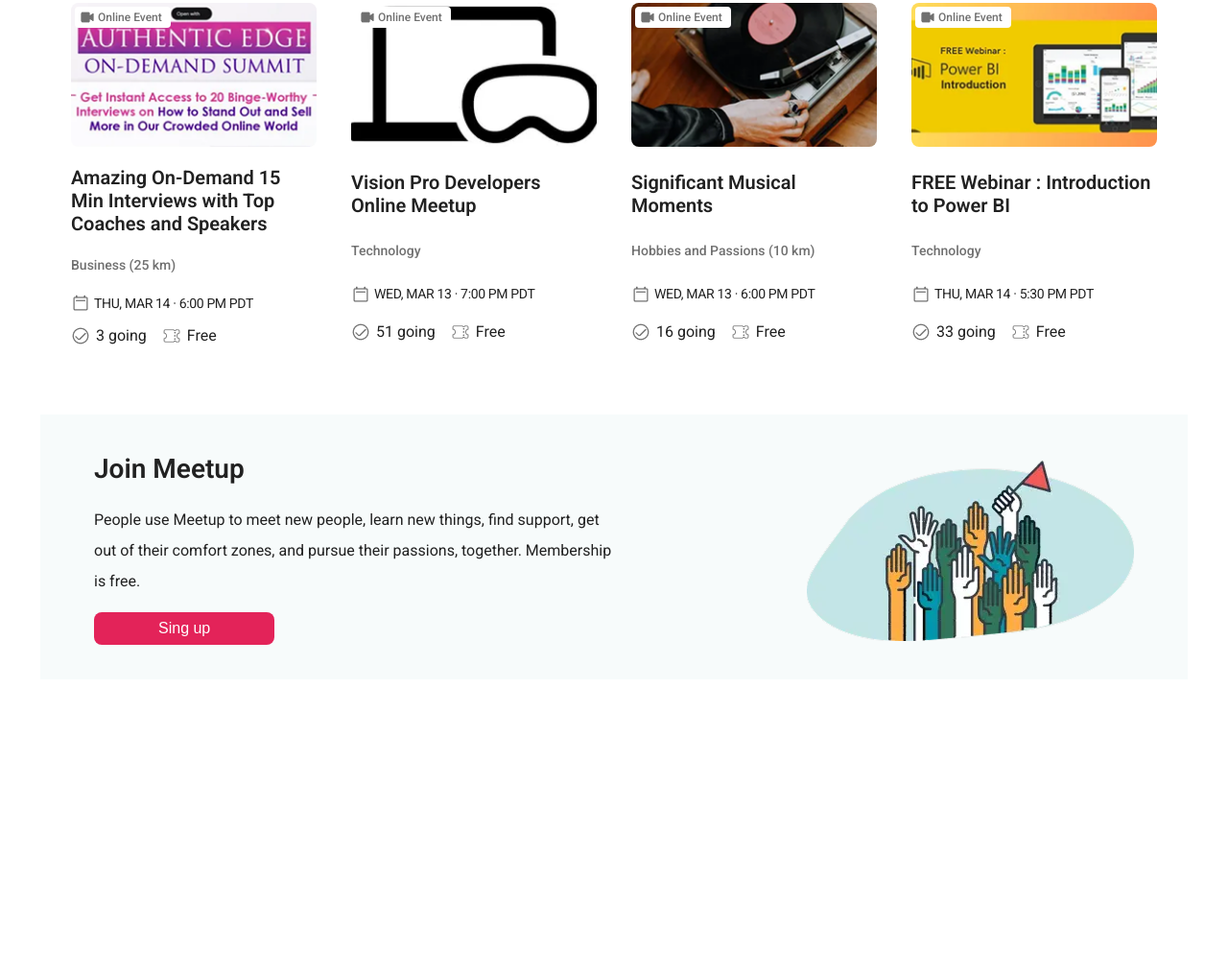
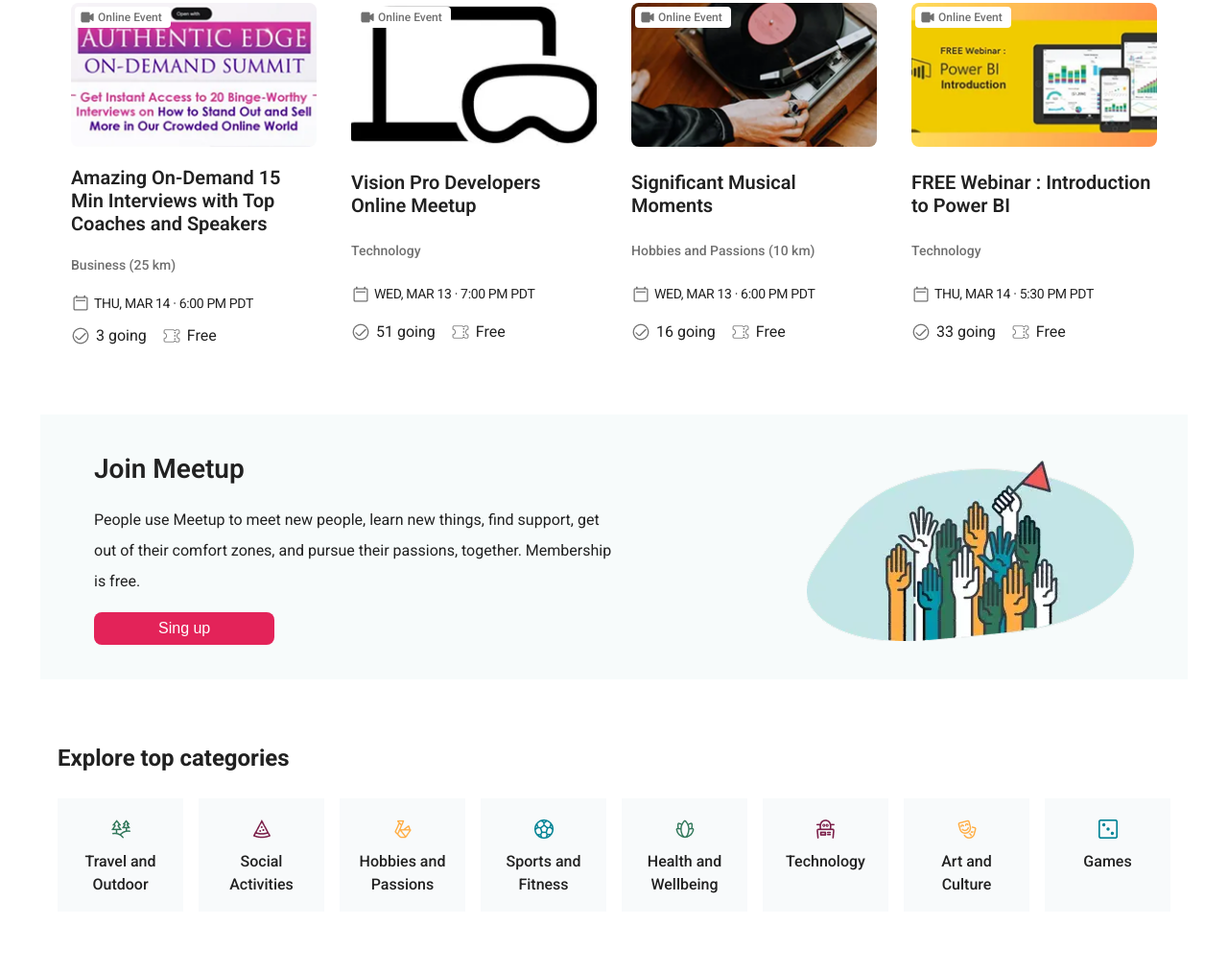
Before and after one commit to gekon-dp/module-1-course-project, a plain HTML site: page index.html in a window 1280 px wide. Shown: the part 1542-2556 px from the top of the page at 96% size. Before the commit the page ends 2250 px from the top, so only its background shows below. Drawn offline with Linux system fonts and the light colour scheme.

Commit message:
Add new category cards to index.html with corresponding icons. Update main.css for responsive layout and styling of categories section.

```diff
--- a/index.html
+++ b/index.html
@@ -519,9 +519,56 @@
             <div class="bottom-row">
                 <div class="category-card">
                     <span>
-                        <img src="assets/icons/movie-icon.png" alt="online event badge" />
+                        <img src="assets/icons/cat-1.png" alt="online event badge" />
                     </span>
                     <p>Travel and Outdoor</p>
+                </div>
+                <div class="category-card">
+                    <span>
+                        <img src="assets/icons/cat-2.png" alt="online event badge" />
+                    </span>
+                    <p>Social
+                        Activities</p>
+                </div>
+                <div class="category-card">
+                    <span>
+                        <img src="assets/icons/cat-3.png" alt="online event badge" />
+                    </span>
+                    <p>Hobbies and
+                        Passions</p>
+                </div>
+                <div class="category-card">
+                    <span>
+                        <img src="assets/icons/cat-4.png" alt="online event badge" />
+                    </span>
+                    <p>Sports and
+                        Fitness</p>
+                </div>
+                <div class="category-card">
+                    <span>
+                        <img src="assets/icons/cat-5.png" alt="online event badge" />
+                    </span>
+                    <p>Health and
+                        Wellbeing</p>
+                </div>
+                <div class="category-card">
+                    <span>
+                        <img src="assets/icons/cat-6.png" alt="online event badge" />
+                    </span>
+                    <p>Technology</p>
+                </div>
+                <div class="category-card">
+                    <span>
+                        <img src="assets/icons/cat-7.png" alt="online event badge" />
+                    </span>
+                    <p>Art and
+                        Culture</p>
+                </div>
+                <div class="category-card">
+                    <span>
+                        <img src="assets/icons/cat-8.png" alt="online event badge" />
+                    </span>
+                    <p>Games</p>
                 </div>
             </div>
         </section>
--- a/styles/main.css
+++ b/styles/main.css
@@ -1,5 +1,4 @@
 /* Временно скрываем секции */
-.categories,
 .popular,
 .faq,
 .blog,
@@ -60,7 +59,6 @@ ul {
 ========================================== */
 /* Основной блок шапки */
 .header {
-  border-bottom: 1px solid #e0e0e0; /* Временная граница для разделения */
   padding: 8px 18px;
 }
 
@@ -941,3 +939,118 @@ DESKTOP CURRENT anв FUTURE EVENTS
     align-self: flex-start;
   }
 }
+
+/* =======================================
+   СЕКЦИЯ CATEGORIES (Flexbox с плавной адаптивностью)
+   ======================================= */
+.categories {
+  max-width: 1196px;
+  margin: 0 auto;
+  padding: 15px 18px 48px;
+  background-color: #ffffff;
+}
+
+.categories h2 {
+  font-size: 20px;
+  font-weight: 700;
+  color: #212121;
+  margin-bottom: 23px;
+}
+
+.categories .bottom-row {
+  display: flex;
+  flex-wrap: wrap;
+  row-gap: 11px;
+  column-gap: 23px;
+  padding: 0 17px;
+}
+
+/* 1. Базовые стили и мобильная версия (< 480px) — 2 колонки */
+.category-card {
+  flex: 0 0 calc(50% - 12px);
+  background-color: #f8fafb;
+  padding: 22px 28px 16px;
+  display: flex;
+  flex-direction: column;
+  align-items: center;
+  justify-content: flex-start;
+  text-align: center;
+  gap: 12px;
+  cursor: pointer;
+  /* box-sizing: border-box; */
+  transition: background-color 0.2s ease;
+}
+
+.category-card:hover {
+  background-color: #f0f4f5;
+}
+
+.category-card span {
+  display: flex;
+  align-items: center;
+  justify-content: center;
+  width: 20px;
+  height: 20px;
+}
+
+.category-card span img {
+  width: 100%;
+  height: 100%;
+  object-fit: contain;
+}
+
+.category-card p {
+  font-size: 16px;
+  font-weight: 500;
+  color: #212121;
+  margin: 0;
+  line-height: 1.5;
+}
+
+/* 2. От 480px и выше — 3 колонки */
+@media (min-width: 480px) {
+  .category-card {
+    flex: 0 0 calc(33.333% - 16px);
+  }
+}
+
+/* 3. От 768px и выше — 4 колонки */
+@media (min-width: 768px) {
+  .categories h2 {
+    font-size: 22px;
+    margin-bottom: 22px;
+  }
+
+  .category-card {
+    flex: 0 0 calc(25% - 18px);
+    padding: 20px 12px;
+  }
+}
+
+/* 4. От 1024px и выше — 8 колонок в 1 ряд */
+@media (min-width: 1024px) {
+  .categories {
+    padding: 64px 18px;
+    background-color: #ffffff;
+  }
+
+  .categories h2 {
+    font-size: 24px;
+    margin-bottom: 24px;
+  }
+
+  .categories .bottom-row {
+    column-gap: 16px;
+    flex-wrap: nowrap;
+    padding: 0;
+  }
+
+  .category-card {
+    flex: 1;
+    padding: 22px 19px 16px;
+  }
+
+  .category-card p {
+    font-size: 16px;
+  }
+}
```
Also changed, not shown: assets/icons/cat-1.png (added), assets/icons/cat-2.png (added), assets/icons/cat-3.png (added), assets/icons/cat-4.png (added), assets/icons/cat-5.png (added), assets/icons/cat-6.png (added), assets/icons/cat-7.png (added), assets/icons/cat-8.png (added).
